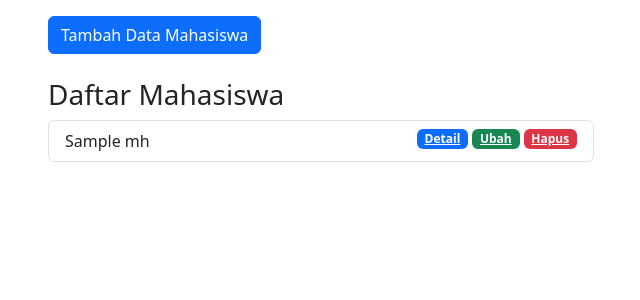
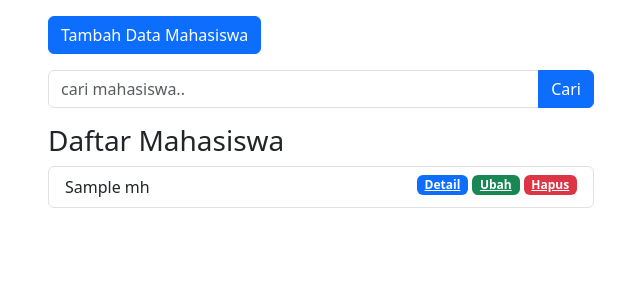
Before and after one commit to Mohzu/prakweb2024_a_223040101_pw, a PHP site: the page made by mvc/app/views/mahasiswa/index.php in a window 1280 px wide. Shown: the part 56-356 px from the top of the page, without its empty margins (34-674 px from the left). Run offline with PHP 8.4, Linux system fonts and the light colour scheme; the template is opened without the code that fills it: most values are stand-ins (such as "Sample title", 1, 10 or a date in 2020); some libraries are stand-ins or nearby versions.

Commit message:
Video 13 Searching

```diff
--- a/mvc/app/views/mahasiswa/index.php
+++ b/mvc/app/views/mahasiswa/index.php
@@ -6,13 +6,28 @@
       </div>
     </div>
 
+    <div class="row mb-3">
+      <div class="col-lg-6">
+        <button type="button" class="btn btn-primary tombolTambahData" data-bs-toggle="modal" data-bs-target="#formModal">
+          Tambah Data Mahasiswa
+        </button>
+      </div>
+    </div>
+
+    <div class="row mb-3">
+      <div class="col-lg-6">
+        <form action="<?= BASEURL; ?>/mahasiswa/cari" method="post">
+          <div class="input-group">
+              <input type="text" class="form-control" placeholder="cari mahasiswa.." name="keyword" id="keyword" autocomplete="off">
+              <button class="btn btn-primary" type="submit" id="cari">Cari</button>
+          </div>
+        </form>
+      </div>
+    </div>
+
 
     <div class="row">
         <div class="col-lg-6">
-            <button type="button" class="btn btn-primary tombolTambahData" data-bs-toggle="modal" data-bs-target="#formModal">
-              Tambah Data Mahasiswa
-            </button>
-            <br><br>
             <h3>Daftar Mahasiswa</h3>
             <ul class="list-group">
                 <?php foreach( $data['mhs'] as $mhs) :  ?>
```
Also changed, not shown: mvc/app/controllers/Mahasiswa.php (+8 -0 lines), mvc/app/models/Mahasiswa_model.php (+8 -0 lines).
